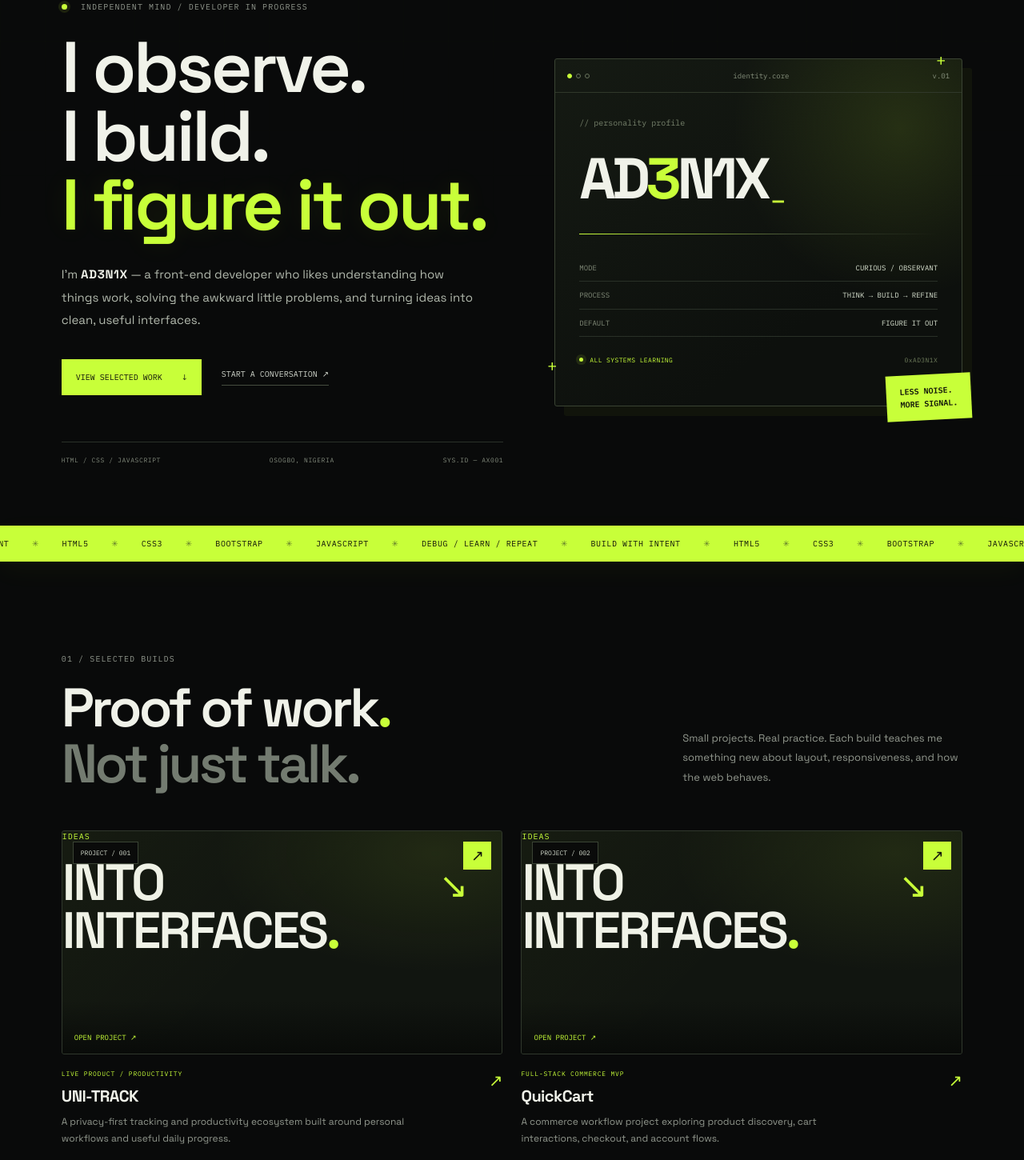
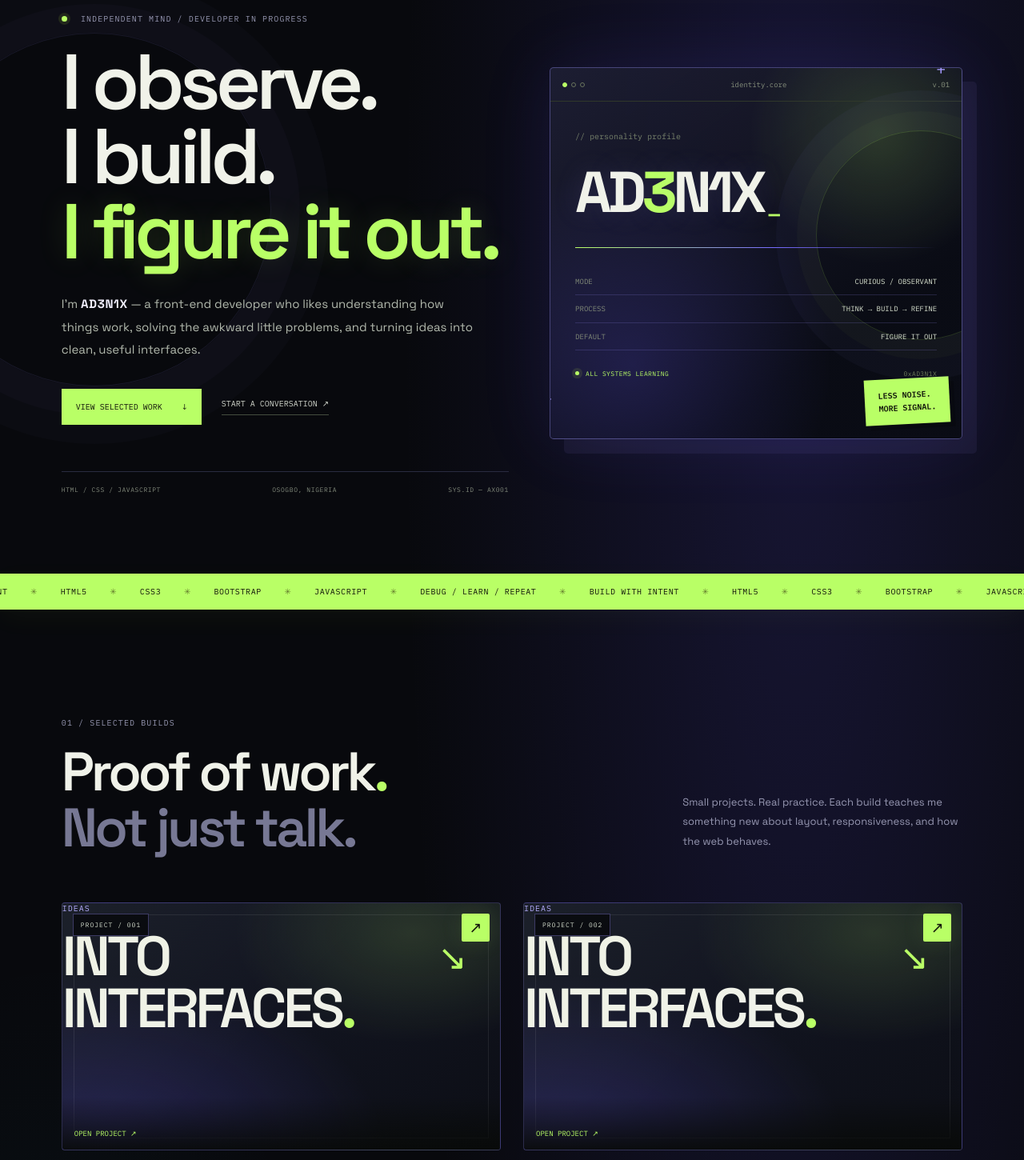
Before and after one commit to Ad3n1x/Portfolio, a React (Vite) app in the folder client/: page / in a window 1280 px wide. Shown: the part 173-1623 px from the top of the page at 80% size. Built offline with nearby package versions, Linux system fonts and the light colour scheme; no server answers.

Commit message:
Give AD3N1X portfolio a bolder visual identity

```diff
--- a/client/src/styles.css
+++ b/client/src/styles.css
@@ -99,3 +99,58 @@
 @media(hover:none){
   .project-overlay{opacity:1;transform:none}
 }
+
+
+/* AD3N1X art direction v2 */
+:root{--bg:#08090d;--surface:#10121b;--surface-raised:#151827;--text:#f3f1ff;--muted:#9697b1;--line:#292b40;--acid:#b9ff66;--acid-soft:rgba(185,255,102,.12);--focus-ring:rgba(185,255,102,.72)}
+body{background:radial-gradient(ellipse at 78% 10%,rgba(102,86,255,.16),transparent 31rem),radial-gradient(ellipse at 5% 45%,rgba(29,180,191,.08),transparent 28rem),var(--bg)}
+.ambient-grid{opacity:.22;background-image:linear-gradient(rgba(153,145,255,.10) 1px,transparent 1px),linear-gradient(90deg,rgba(153,145,255,.10) 1px,transparent 1px);background-size:42px 42px}
+.site-header{background:rgba(8,9,13,.76);border-bottom-color:rgba(153,145,255,.18);backdrop-filter:blur(24px) saturate(140%)}
+.hero{min-height:710px;padding-top:108px;padding-bottom:100px;gap:4vw}
+.hero-copy:before{content:"";position:absolute;z-index:-1;width:440px;height:440px;left:-180px;top:4%;border:1px solid rgba(153,145,255,.11);border-radius:50%;box-shadow:0 0 0 36px rgba(153,145,255,.025),0 0 0 72px rgba(153,145,255,.018);pointer-events:none}
+h1{font-size:clamp(60px,7.6vw,104px);letter-spacing:-6px;line-height:.91}
+.accent-line{text-shadow:0 0 36px rgba(185,255,102,.15)}
+.header-cta{border-color:rgba(185,255,102,.45);border-radius:2px}
+.hero-console{height:465px;border:1px solid rgba(153,145,255,.42);border-radius:5px;background:linear-gradient(145deg,rgba(30,31,52,.94),rgba(10,12,20,.97) 72%);box-shadow:18px 18px 0 rgba(153,145,255,.07),0 0 90px rgba(102,86,255,.12);overflow:hidden}
+.hero-console:before{background:radial-gradient(circle at 80% 18%,rgba(185,255,102,.16),transparent 29%),radial-gradient(circle at 20% 80%,rgba(102,86,255,.20),transparent 45%)}
+.hero-console:after{content:"";position:absolute;width:260px;height:260px;right:-80px;top:78px;border:1px solid rgba(185,255,102,.16);border-radius:50%;box-shadow:0 0 0 24px rgba(185,255,102,.025),0 0 0 50px rgba(153,145,255,.035);pointer-events:none}
+.console-body{position:relative;z-index:1;padding:37px 31px}
+.console-logo{text-shadow:0 0 35px rgba(153,145,255,.15)}
+.console-rule{background:linear-gradient(90deg,var(--acid),#766bff 55%,transparent)}
+.console-row{border-bottom-color:rgba(153,145,255,.18)}
+.console-stamp{right:15px;bottom:18px;box-shadow:6px 6px 0 rgba(0,0,0,.22)}
+.decor-cross{color:#a59aff}
+.section-block{padding-top:135px;padding-bottom:135px}
+.section-heading{margin-bottom:58px}
+h2{letter-spacing:-4px}
+.muted-heading{color:#777894}
+.project-grid{gap:54px 28px}
+.project-card{padding-bottom:17px;border-bottom:1px solid rgba(153,145,255,.2)}
+.project-visual{height:310px;border:1px solid rgba(153,145,255,.23);border-radius:4px;background:radial-gradient(ellipse at 80% 12%,rgba(185,255,102,.14),transparent 36%),radial-gradient(ellipse at 10% 100%,rgba(102,86,255,.23),transparent 50%),linear-gradient(145deg,#171a2a,#0c0e15)}
+.project-visual:after{content:"";position:absolute;inset:14px;border:1px solid rgba(255,255,255,.08);pointer-events:none}
+.thought-art{font-size:clamp(39px,5.4vw,74px);letter-spacing:-4px}
+.thought-art>span:first-child{color:#b2a9ff}
+.project-index{background:rgba(8,9,13,.84);border-color:rgba(153,145,255,.35);letter-spacing:1px}
+.project-open{border-radius:2px;box-shadow:0 0 28px rgba(185,255,102,.12)}
+.project-info{padding-top:23px}
+.project-info h3{font-size:23px;letter-spacing:-1px}
+.project-kind{letter-spacing:1.3px}
+.tag-row span{border-color:rgba(153,145,255,.28);border-radius:2px;color:#c4c3df}
+.github-section{border-top-color:rgba(153,145,255,.18)}
+.about-section{background:radial-gradient(ellipse at 100% 0%,rgba(102,86,255,.13),transparent 34rem),linear-gradient(120deg,#10121b,#0c0d13 65%);border-color:rgba(153,145,255,.18)}
+.about-section:before{border-color:rgba(185,255,102,.15)}
+.principles>div:hover{background:rgba(153,145,255,.055)}
+.skill-row{border-color:rgba(153,145,255,.18)}
+.skill-row:hover{background:linear-gradient(90deg,rgba(153,145,255,.08),transparent);border-color:rgba(185,255,102,.3)}
+.skill-status{border-color:rgba(185,255,102,.35);color:var(--acid);border-radius:2px}
+.education-strip{background:linear-gradient(110deg,#171a29,#10121a);border-color:rgba(153,145,255,.3)}
+.contact-section{background:linear-gradient(120deg,#b9ff66,#d5ff9c 55%,#b9ff66);color:#10120d}
+.contact-section:after{color:rgba(16,18,13,.07)}
+.contact-form input,.contact-form textarea{background:rgba(255,255,255,.38);border-color:rgba(16,18,13,.3)}
+.contact-form input:focus,.contact-form textarea:focus{background:rgba(255,255,255,.68)}
+.button-contact{box-shadow:5px 5px 0 rgba(16,18,13,.15)}
+.button-contact:hover{transform:translate(-2px,-2px);box-shadow:7px 7px 0 rgba(16,18,13,.15)}
+.site-footer{background:#08090d;border-top-color:rgba(153,145,255,.2)}
+@media(max-width:850px){.hero{min-height:0;padding-top:78px;padding-bottom:85px}.hero-console{height:445px}}
+@media(max-width:620px){h1{font-size:clamp(54px,12.5vw,78px);letter-spacing:-3.8px}.hero{padding-top:68px;padding-bottom:65px}.hero-console{height:415px}.console-body{padding:30px 20px}.section-block{padding-top:90px;padding-bottom:92px}.project-grid{gap:42px}.project-visual,.project-card-wide .project-visual{height:clamp(230px,67vw,340px)}.project-info h3{font-size:21px}.contact-inner h2{letter-spacing:-3px}}
+@media(prefers-reduced-motion:reduce){.ticker div{animation:none}}
```
